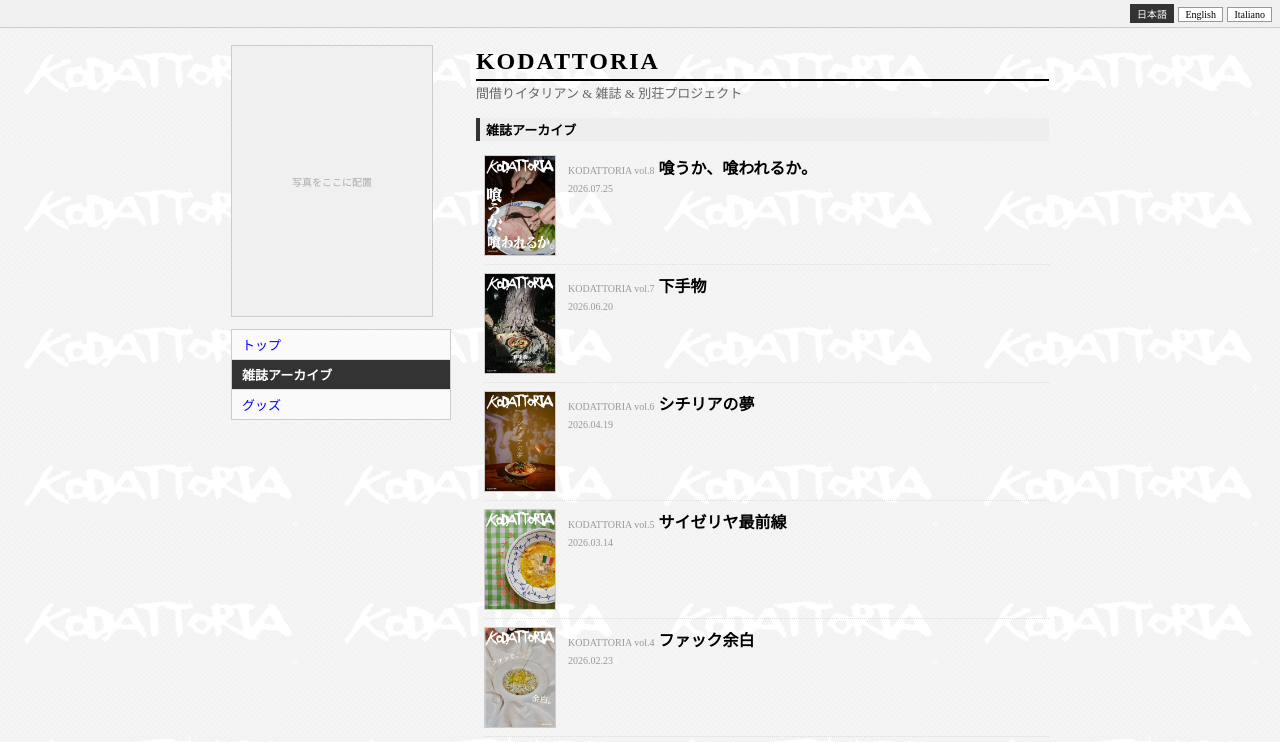
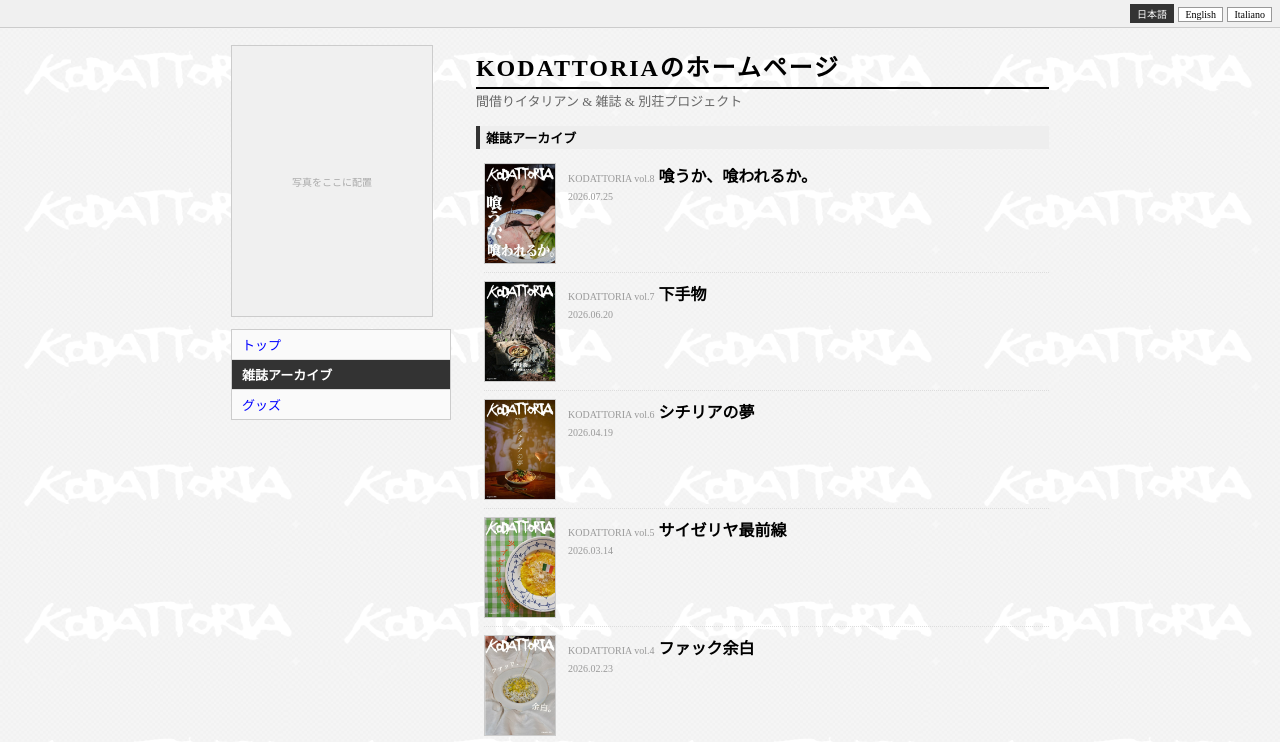
Before and after one commit to kodattoria-boop/kodattoria, a plain HTML site: page magazine.html in a window 1280 px wide. Shown: the top 742 px of the page. Drawn offline with Linux system fonts and the light colour scheme.

Commit message:
magazine.html を更新

```diff
--- a/magazine.html
+++ b/magazine.html
@@ -33,7 +33,7 @@
       </ul>
     </td>
     <td id="info-cell">
-      <div id="site-title">KODATTORIA</div>
+      <div id="site-title">KODATTORIAのホームページ</div>
       <div id="site-tagline">
         <span data-lang="ja">間借りイタリアン &amp; 雑誌 &amp; 別荘プロジェクト</span>
         <span data-lang="en">Pop-up Italian &amp; Magazine &amp; Villa Project</span>
```
